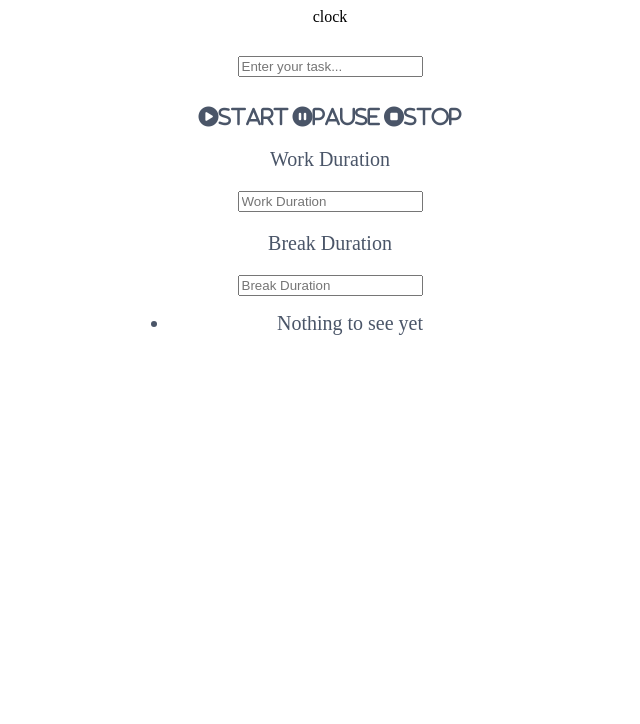
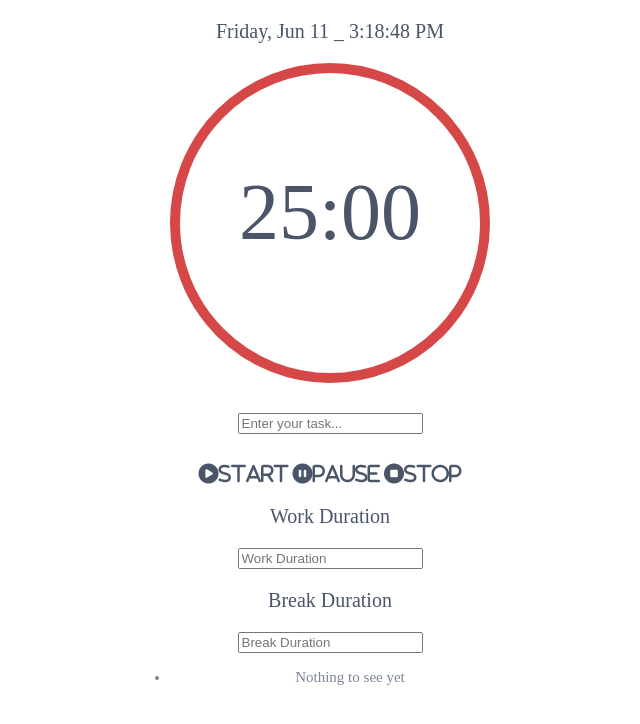
Before and after one commit to cclin-ariel/Pomodoro-Timer, a plain HTML site: page index.html in a window 1280 px wide. Shown: the whole page, without its empty margins (310-950 px from the left). Drawn offline with nearby package versions, Linux system fonts and the light colour scheme.

Commit message:
add current time

```diff
--- a/index.html
+++ b/index.html
@@ -14,19 +14,22 @@
 
 <body>
     <div class="container">
-        <div id="timer">
-            <div id="clock">clock</div>
-            <div id="timer"></div>
-            <input id="work" type="text" placeholder="Enter your task...">
-            <div id="clock-action">
 
-                <i class="fas fa-play-circle text">Start</i>
+        <div id="now" class="text"></div>
 
-                <i class="fas fa-pause-circle text">Pause</i>
-                <i class="fas fa-stop-circle text">Stop</i>
+        <div id="clock">
+            <div id="timer">25:00</div>
+        </div>
+        <input id="work" type="text" placeholder="Enter your task...">
+        <div id="clock-action">
 
-            </div>
+            <i id="start" class="fas fa-play-circle text">Start</i>
+
+            <i id="pause" class="fas fa-pause-circle text">Pause</i>
+            <i id="stop" class="fas fa-stop-circle text">Stop</i>
+
         </div>
+
         <p class="text"></p>
 
         <div id="setting-area">
--- a/style.css
+++ b/style.css
@@ -2,6 +2,25 @@
     width: 400px;
     margin: auto;
     text-align: center;
+}
+
+#now {
+    margin: 20px;
+}
+
+#clock {
+    width: 300px;
+    height: 300px;
+    margin: auto;
+    border: rgb(214, 72, 72) 10px solid;
+    border-radius: 50%;
+}
+
+#timer {
+    color: var(--theme-ui-colors-article, #4a5568);
+    font-size: 80px;
+    font-family: Fira Sans;
+    margin-top: 94px;
 }
 
 #work {
@@ -13,3 +32,8 @@
     font-size: 1.25rem;
     font-family: Fira Sans;
 }
+
+ul .text {
+    font-size: 15px !important;
+    color: var(--theme-ui-colors-article, #7b8497) !important;
+}
```
